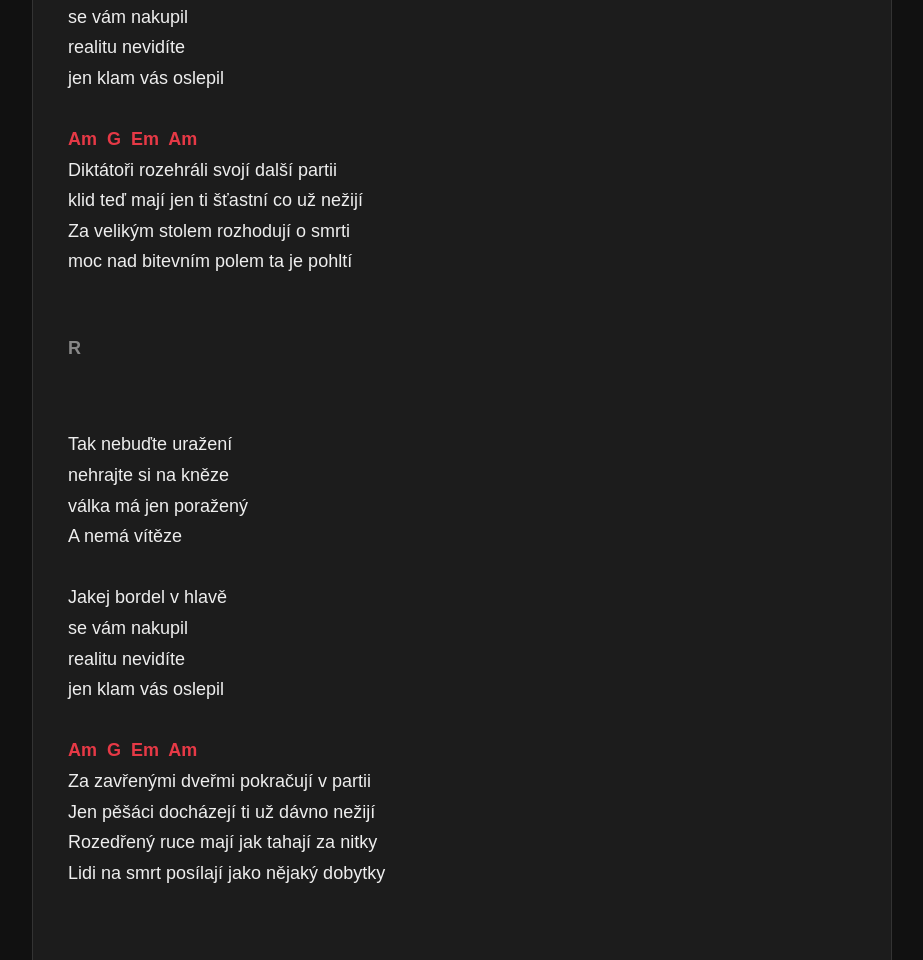
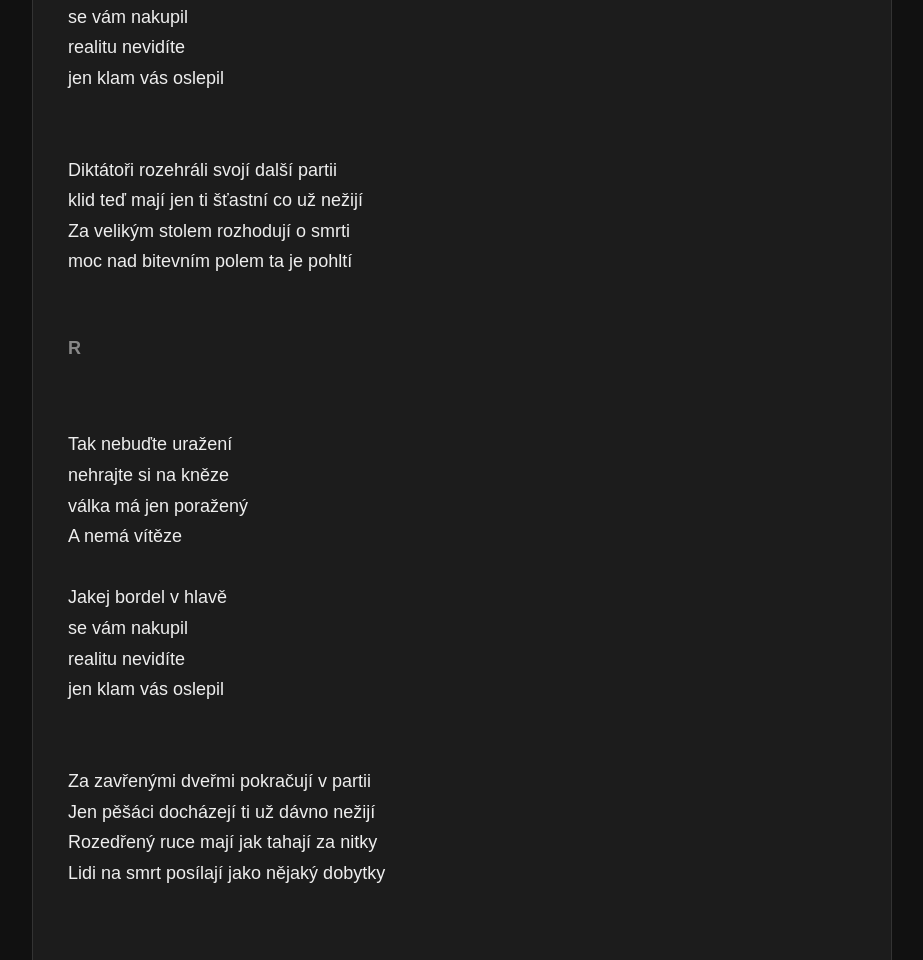
Before and after one commit to Hudebka/h, a plain HTML site: page pisnicky/valecna.html in a window 1280 px wide. Shown: the part 920-1880 px from the top of the page, without its empty margins (178-1101 px from the left). Drawn offline with Linux system fonts and the light colour scheme.

Commit message:
Update valecna.html

```diff
--- a/pisnicky/valecna.html
+++ b/pisnicky/valecna.html
@@ -216,7 +216,7 @@ se vám nakupil
 realitu nevidíte
 jen klam vás oslepil
 
-<span class="chord">Am  G  Em  Am</span>
+
 Diktátoři rozehráli svojí další partii
 klid teď mají jen ti šťastní co už nežijí
 Za velikým stolem rozhodují o smrti
@@ -234,7 +234,7 @@ se vám nakupil
 realitu nevidíte
 jen klam vás oslepil
 
-<span class="chord">Am  G  Em  Am</span>
+
 Za zavřenými dveřmi pokračují v partii
 Jen pěšáci docházejí ti už dávno nežijí
 Rozedřený ruce mají jak tahají za nitky
```
